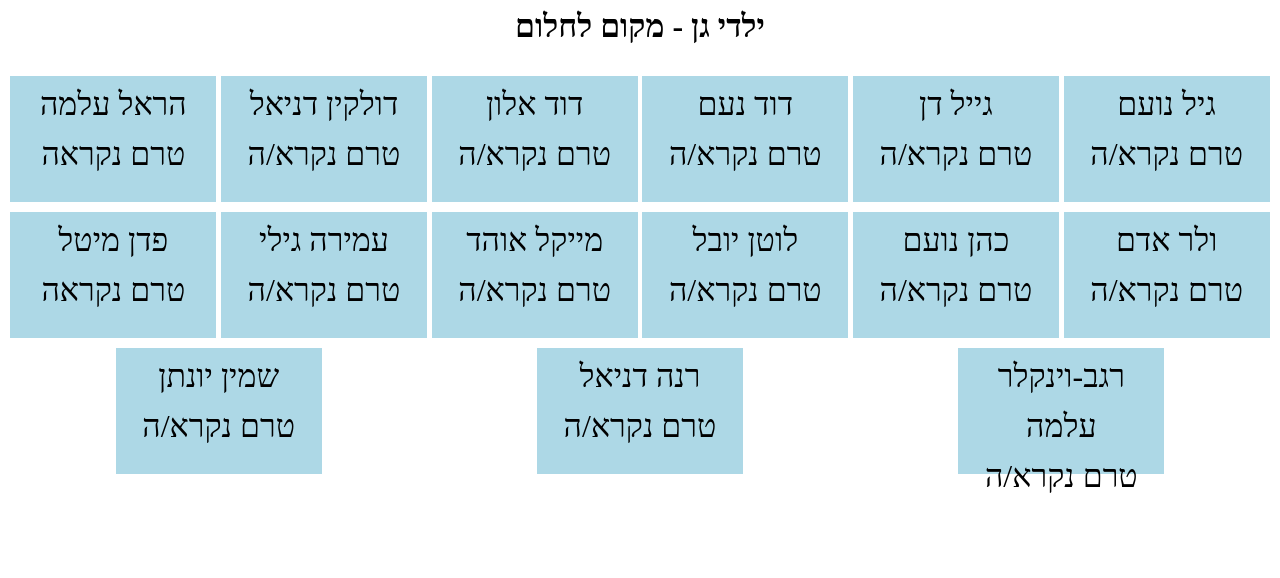
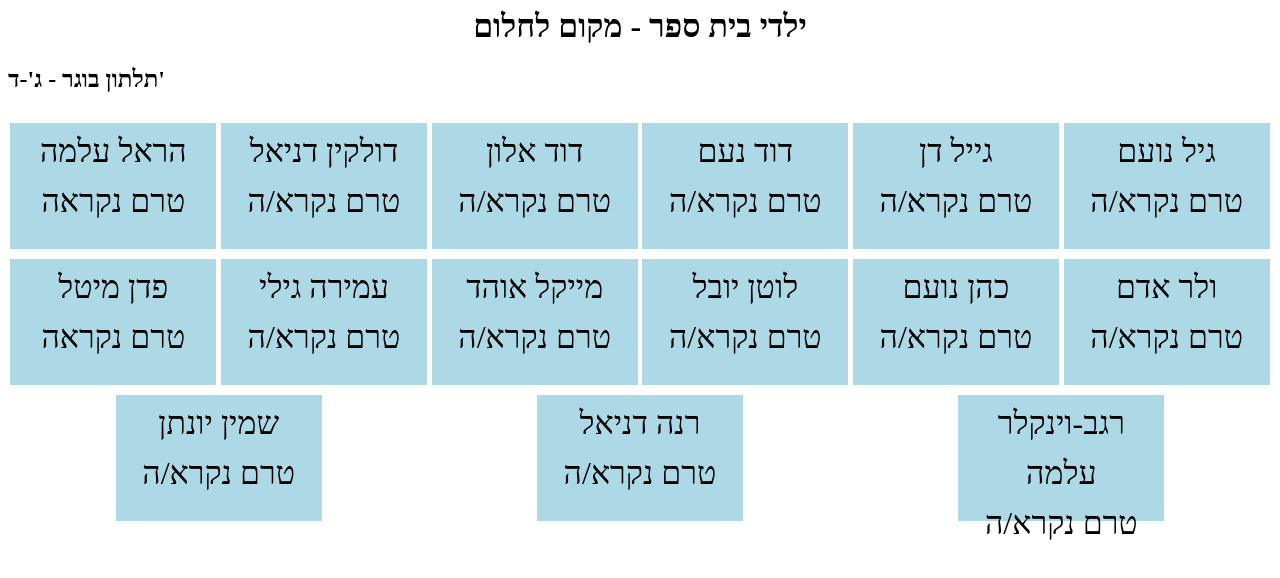
Before and after one commit to andr444/ReleaseThem, a plain HTML site: page school_2021.html in a window 1280 px wide. Drawn offline with Linux system fonts and the light colour scheme; no server answers.

Commit message:
Update school_2021.html

```diff
--- a/school_2021.html
+++ b/school_2021.html
@@ -44,7 +44,8 @@
     </style>
 </head>
 <body>
- <h1>ילדי גן - מקום לחלום</h1>
+ <h1>ילדי בית ספר - מקום לחלום</h1>
+    <h2>תלתון בוגר - ג'-ד'</h2>
 <!-- Insert these scripts at the bottom of the HTML, but before you use any Firebase services -->
 
   <!-- Firebase App (the core Firebase SDK) is always required and must be listed first -->
```
